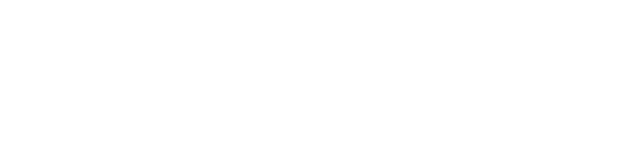
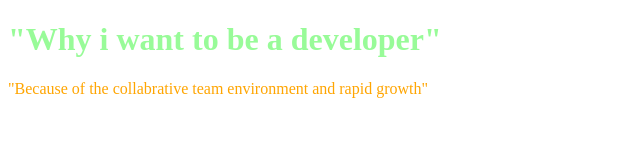
Before and after one commit to acciojob/why-software-ABDULMALIK222-cloud, a website: page main.html in a window 1280 px wide. Shown: the whole page, without its empty margins (0-640 px from the left). Drawn offline with Linux system fonts and the light colour scheme.

Commit message:
created a submission

```diff
--- a/main.html
+++ b/main.html
@@ -7,6 +7,8 @@
 </head>
 
 <body>
+	<h1>"Why i want to be a developer"</h1>
+	<p>"Because of the collabrative team environment and rapid growth"</p>
 	<!-- the entire body must be written by student -->
     <script type="text/javascript" src="./script.js">
 </script>
--- a/styles.css
+++ b/styles.css
@@ -1,2 +1,8 @@
-
+h1{
+	color:palegreen;
+	font-family:italic;
+}
+p{
+	color: orange;
+}
 /* Your CSS Code here. */
```
